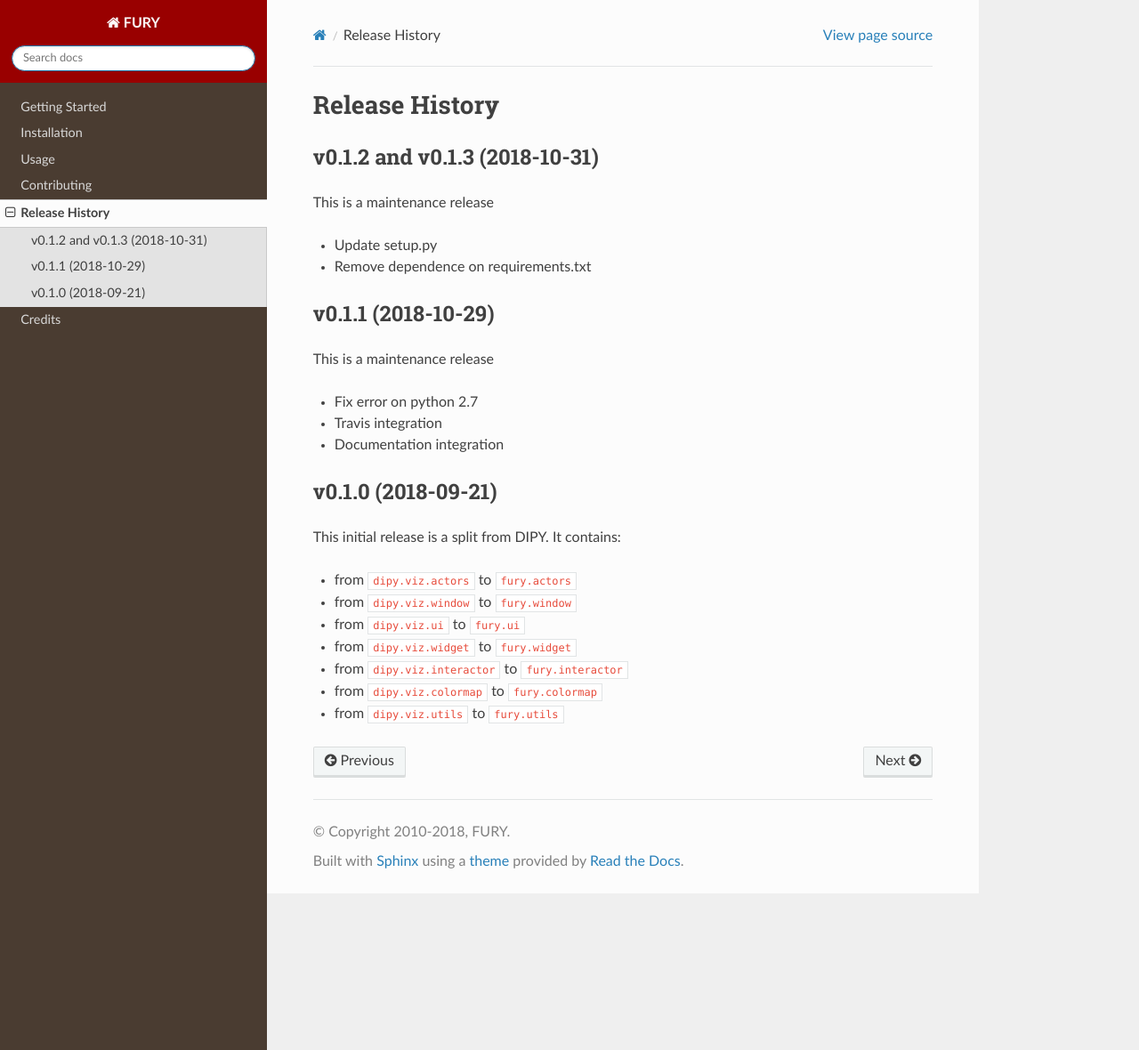
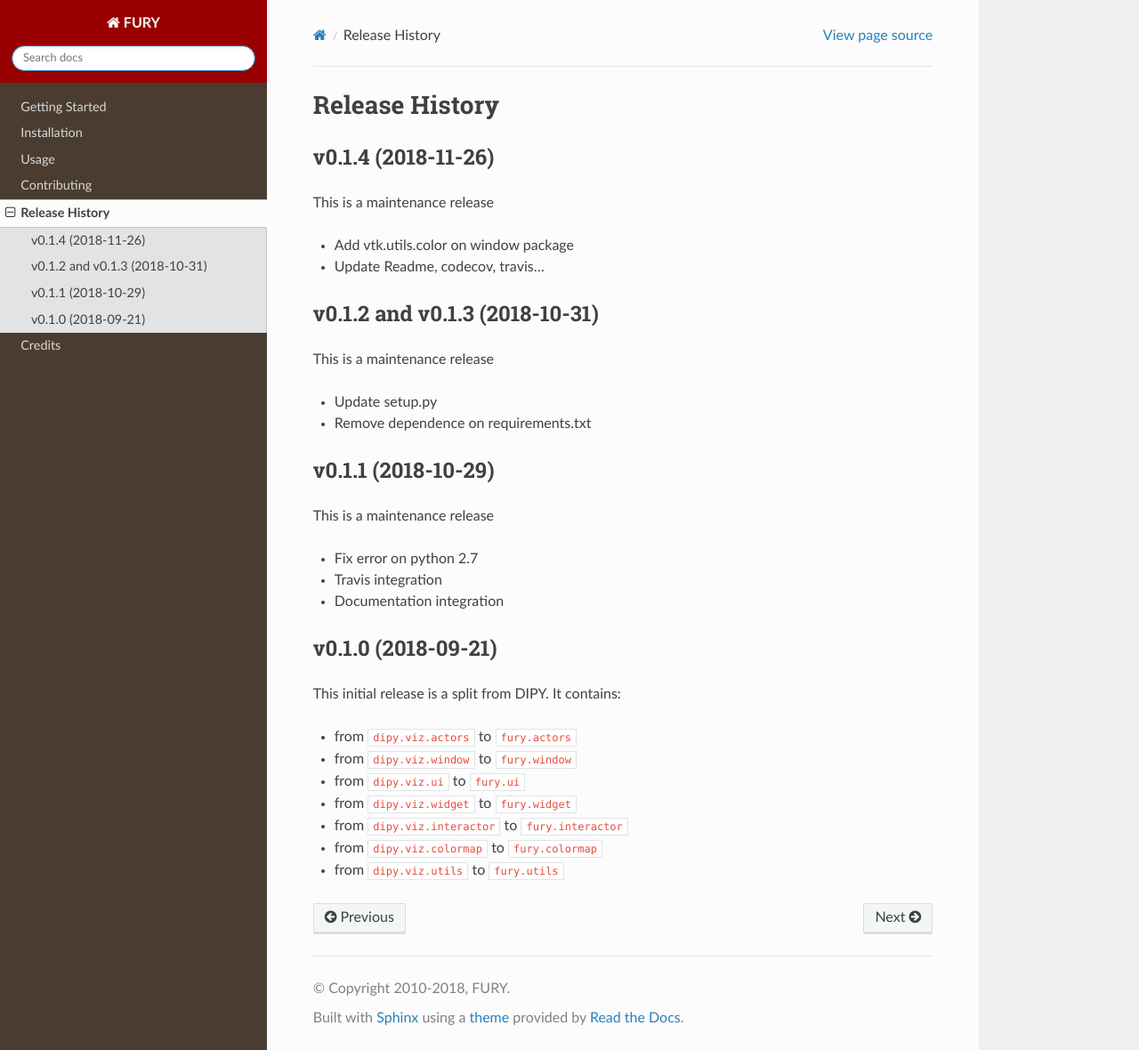
Before and after one commit to fury-gl/fury, a Sphinx documentation site: the page built from docs/source/release-history.rst, in a window 1280 px wide and 1180 px high. Shown: the whole window at 89% size. Built offline with Sphinx 7.4.7 and the Read the Docs theme 2.0.0, drawn with Linux system fonts in a browser that asks for light colours; pages that are not in the unit, such as notebooks, are missing from menus; the version number could not be read and is left out.

Commit message:
update release history

```diff
--- a/docs/source/release-history.rst
+++ b/docs/source/release-history.rst
@@ -1,6 +1,14 @@
 ===============
 Release History
 ===============
+
+v0.1.4 (2018-11-26)
+------------------------------
+
+This is a maintenance release
+
+* Add vtk.utils.color on window package
+* Update Readme, codecov, travis...
 
 v0.1.2 and v0.1.3 (2018-10-31)
 ------------------------------
```
